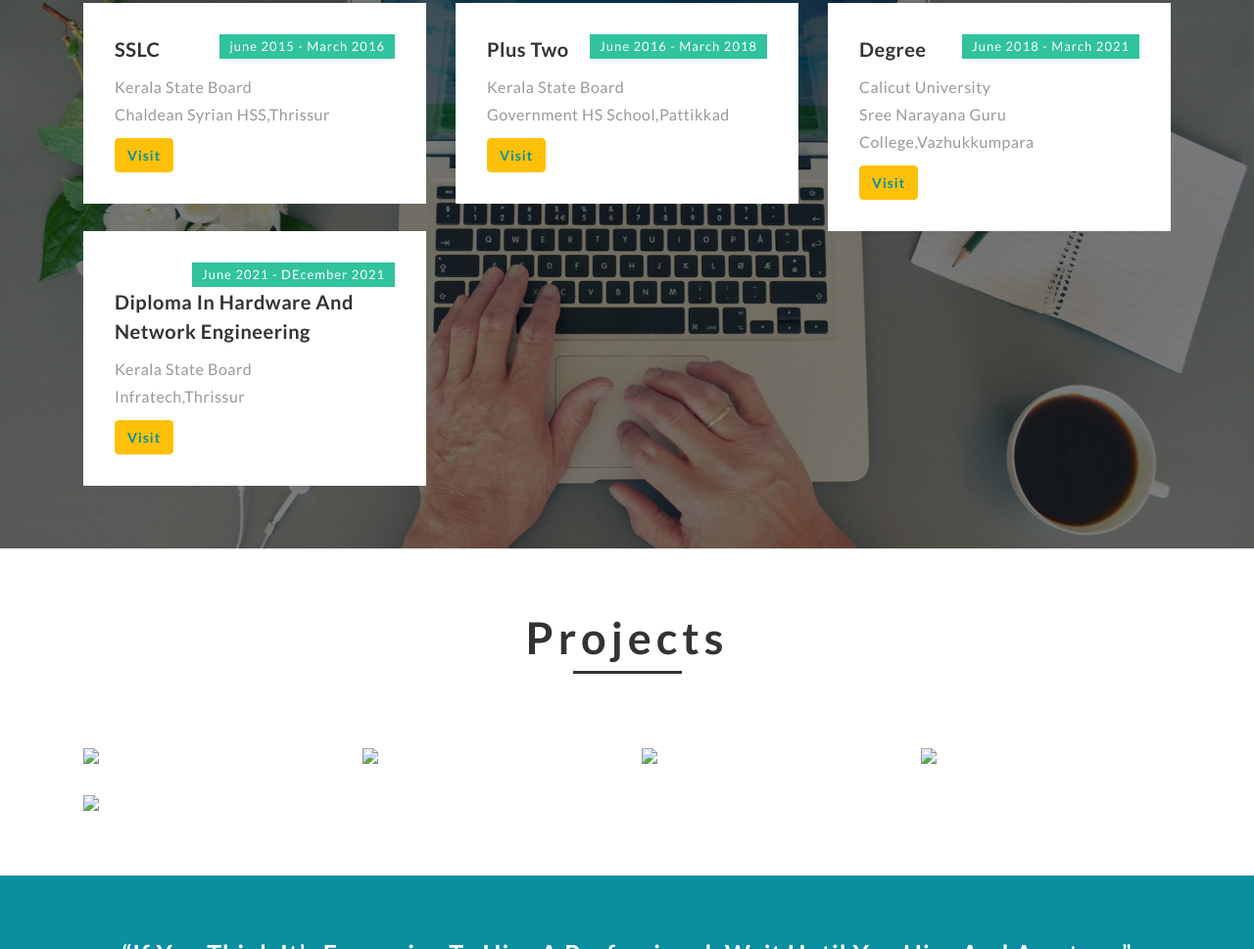
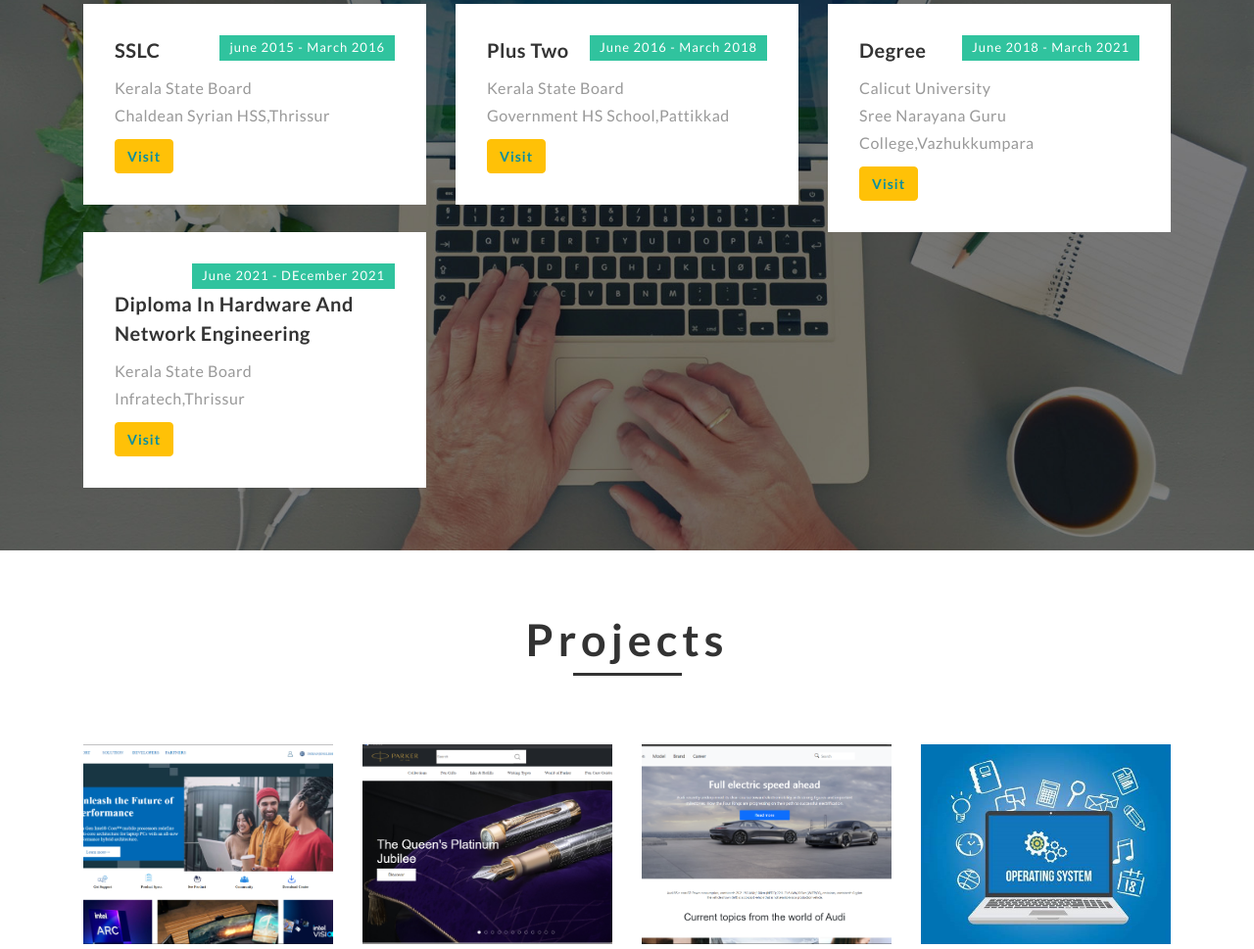
Before and after one commit to Beffinyohannan/personal-website, a plain HTML site: page index.html in a window 1280 px wide. Shown: the part 2499-3468 px from the top of the page at 98% size. Drawn offline with nearby package versions, Linux system fonts and the light colour scheme.

Commit message:
Update index.html

```diff
--- a/index.html
+++ b/index.html
@@ -34,7 +34,7 @@
 
 	<!-- //css files -->
 
-	<link rel="icon" href="/project5/images/image4.jpg" type="image/icon type">
+	<link rel="icon" href="images/image4.jpg" type="image/icon type">
 	<!--web font-->
 	<link
 		href="//fonts.googleapis.com/css?family=Lato:100,100i,300,300i,400,400i,700,700i,900,900i&amp;subset=latin-ext"
@@ -113,7 +113,7 @@
 					<a href="#"> Download CV <span class="fa ml-2 fa-download"></span> </a>
 				</div>
 				<div class="col-lg-4 col-md-6 my-lg-0 my-5">
-					<img src="/project5/images/image7.jpg" alt="" class="img-fluid" />
+					<img src="images/image7.jpg" alt="" class="img-fluid" />
 				</div>
 				<div class="col-lg-4 bar-grids">
 					<div class="wthree_skills">
@@ -227,27 +227,27 @@
 			<div class="row gallery_grid-more project-grids w3ls">
 				<div class="col-lg-3 col-md-4 col-6 w3layoutsits_w3layouts_gallery_grid1">
 					<a href="#popup2">
-						<img src="/project5/images/Screenshot (38)1.png" alt=" " class="img-fluid" />
+						<img src="images/Screenshot (38)1.png" alt=" " class="img-fluid" />
 					</a>
 				</div>
 				<div class="col-lg-3 col-md-4 col-6 w3layoutsits_w3layouts_gallery_grid1">
 					<a href="#popup3">
-						<img src="/project5/images/Screenshot (39)1.png" alt=" " class="img-fluid" />
+						<img src="images/Screenshot (39)1.png" alt=" " class="img-fluid" />
 					</a>
 				</div>
 				<div class="col-lg-3 col-md-4 col-6 w3layoutsits_w3layouts_gallery_grid1 mt-md-0 mt-4">
 					<a href="#popup4">
-						<img src="/project5/images/Screenshot (40)1.png" alt=" " class="img-fluid" />
+						<img src="images/Screenshot (40)1.png" alt=" " class="img-fluid" />
 					</a>
 				</div>
 				<div class="col-lg-3 col-md-4 col-6 w3layoutsits_w3layouts_gallery_grid1 mt-lg-0 mt-4">
 					<a href="#popup5">
-						<img src="/project5/images/opsystem1.jpg" alt=" " class="img-fluid" />
+						<img src="images/opsystem1.jpg" alt=" " class="img-fluid" />
 					</a>
 				</div>
 				<div class="col-lg-3 col-md-4 col-6 w3layoutsits_w3layouts_gallery_grid1 mt-4">
 					<a href="#popup6">
-						<img src="/project5/images/virus2.jpg" alt=" " class="img-fluid" />
+						<img src="images/virus2.jpg" alt=" " class="img-fluid" />
 					</a>
 				</div>
 			</div>
@@ -317,7 +317,7 @@
 						<div class="input-group">
 							<label><i class="fa mr-2 fa-envelope-open"></i>Email</label>
 							<input type="email" name="email" placeholder="Email" id="contact-email"
-                            onkeyup="validateEmail()">
+                                                           onkeyup="validateEmail()">
 							<span id="email-error"></span>
 						</div>
 
@@ -376,7 +376,7 @@
 	<!-- popup for btn -->
 	<div id="popup1" class="overlay">
 		<div class="popup">
-			<img src="/project5/images/image2.jpg " alt="Popup Image" class="img-fluid " />
+			<img src="images/image2.jpg " alt="Popup Image" class="img-fluid " />
 			<p class="mt-4 editContent">Name : Beffin Yohannan <br>
 				Age : 22 <br>
 				D.O.B :21/08/2000 <br>
```
